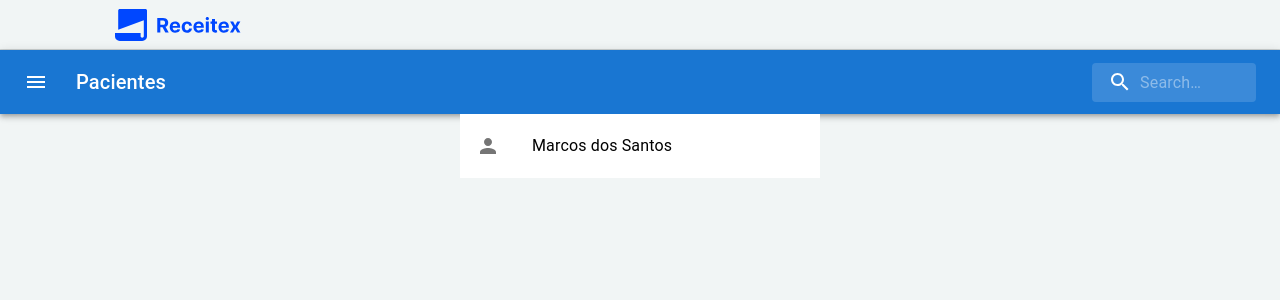
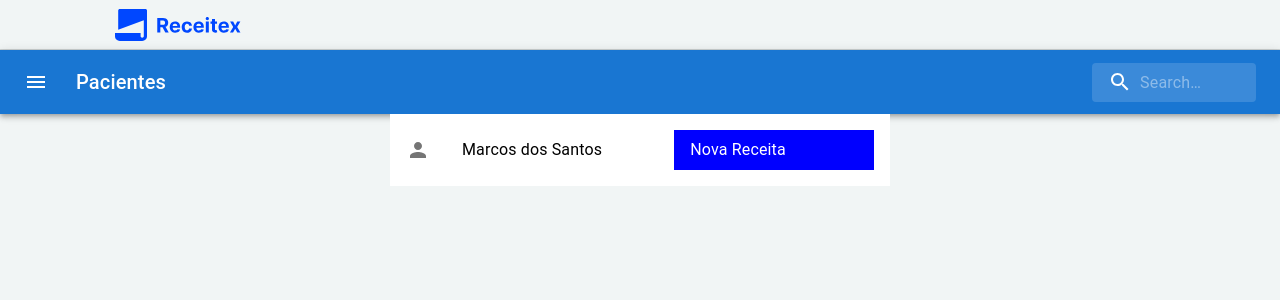
Before and after one commit to italosilva01/Receitex-WEB, a React (Vite) app: page /patients in a window 1280 px wide. Shown: the top 300 px of the page. Built offline with nearby package versions, Linux system fonts and the light colour scheme.

Commit message:
adicionando informacoes

```diff
--- a/src/Page/Patients/index.tsx
+++ b/src/Page/Patients/index.tsx
@@ -96,16 +96,19 @@ export const Patients = () => {
         </Toolbar>
       </AppBar>
 
-      <Box sx={{ width: '100%', maxWidth: 360, bgcolor: 'background.paper', margin: 'auto' }}>
+      <Box sx={{ width: '100%', maxWidth: 500, bgcolor: 'background.paper', margin: 'auto' }}>
         <nav aria-label="main mailbox folders">
             <List>
             <ListItem disablePadding>
-                <ListItemButton>
+                <ListItem>
                 <ListItemIcon>
                     <PersonIcon />
                 </ListItemIcon>
                 <ListItemText primary="Marcos dos Santos" />
+                <ListItemButton sx={{ bgcolor: '#0000FF'}}>
+                    <ListItemText sx={{ color: 'background.paper', margin: 'auto'}} primary="Nova Receita" />
                 </ListItemButton>
+                </ListItem>
             </ListItem>
             </List>
         </nav>
```
